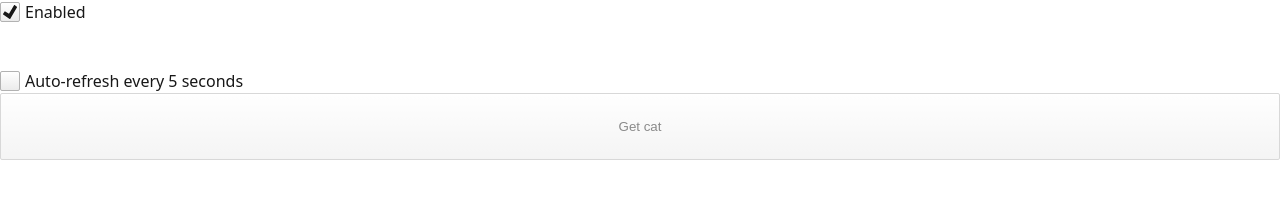
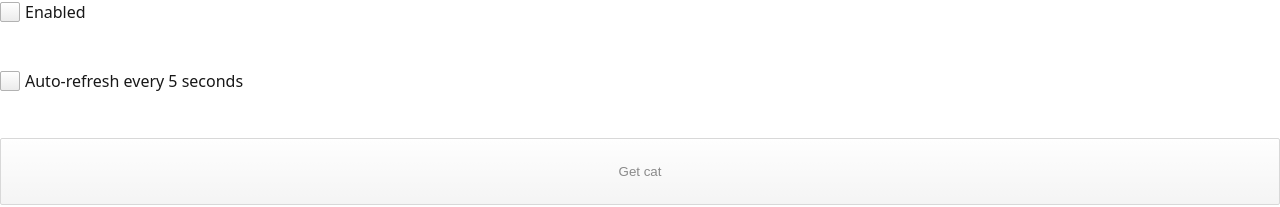
Before and after one commit to anvass/random-cat, a React (Vite) app: page / in a window 1280 px wide. Shown: the top 207 px of the page. Built offline with nearby package versions, Linux system fonts and the light colour scheme.

Commit message:
style: checkbox fixes

```diff
--- a/src/App.tsx
+++ b/src/App.tsx
@@ -1,5 +1,6 @@
 import Button from './components/Button/Button';
 import Checkbox from './components/Checkbox/Checkbox';
+import Wrapper from './components/Wrapper/Wrapper';
 
 const handleClick = () => {
   console.log('Click');
@@ -16,11 +17,7 @@ const handleChangeRefresh = () => {
 function App() {
   return (
     <>
-      <Checkbox
-        label="Enabled"
-        checked
-        onChange={handleChangeEnabled}
-      ></Checkbox>
+      <Checkbox label="Enabled" onChange={handleChangeEnabled}></Checkbox>
       <Checkbox
         label="Auto-refresh every 5 seconds"
         onChange={handleChangeRefresh}
--- a/src/components/Checkbox/Checkbox.module.css
+++ b/src/components/Checkbox/Checkbox.module.css
@@ -1,10 +1,8 @@
 .checkboxWrapper {
   display: flex;
   align-items: center;
-}
-
-.checkboxWrapper + .checkboxWrapper {
-  margin-top: 45px;
+  width: 100%;
+  margin-bottom: 45px;
 }
 
 .checkbox {
```
